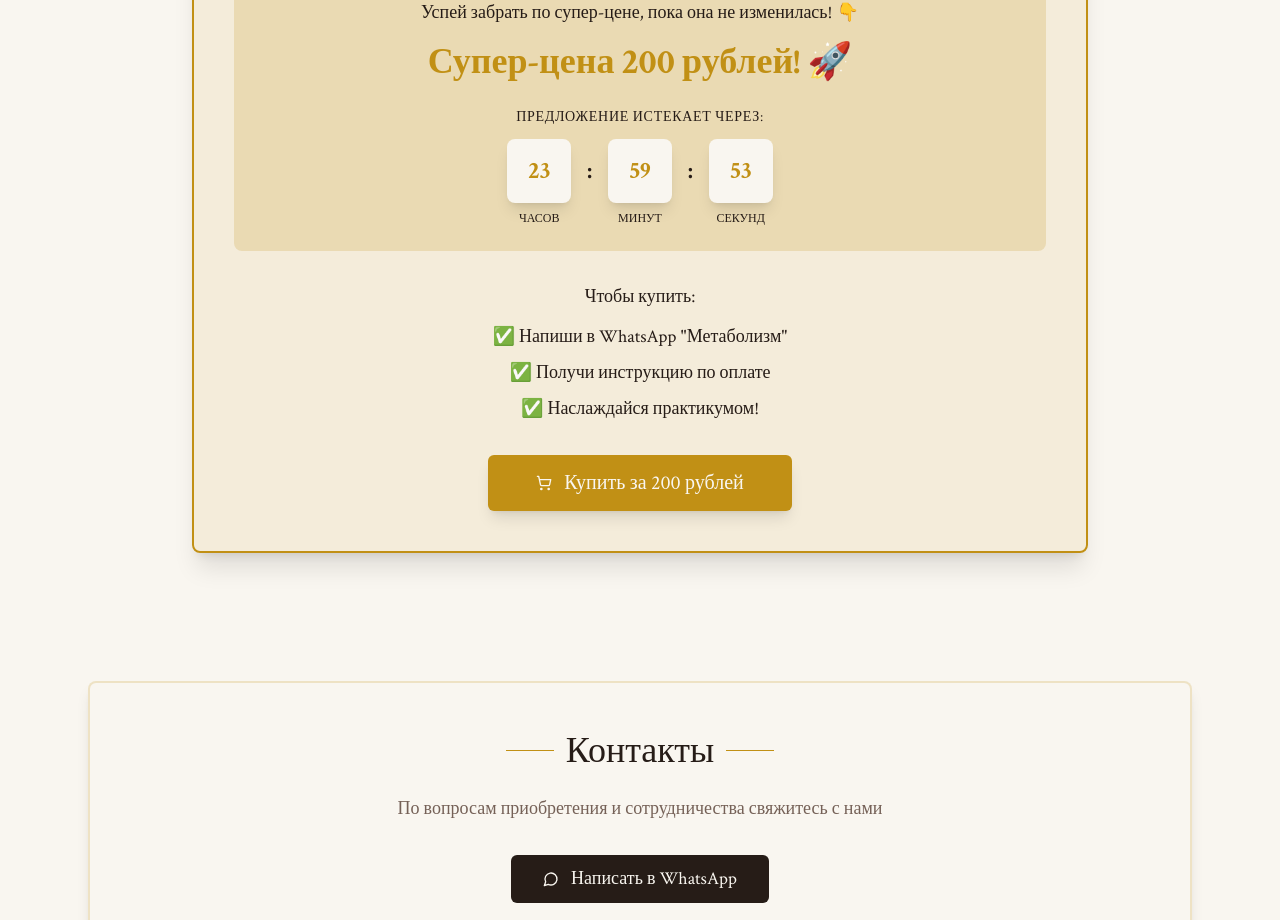
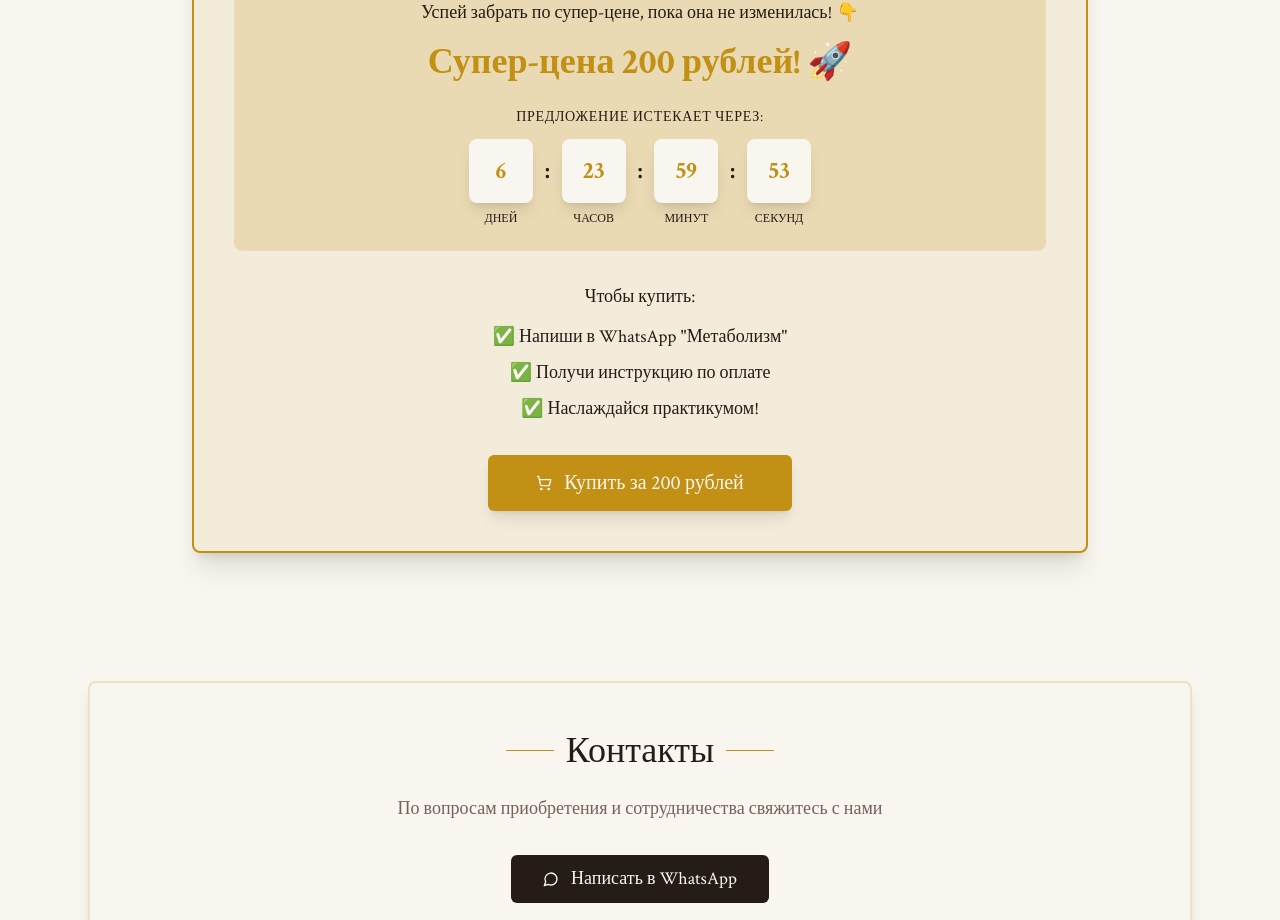
Before and after one commit to pr-poehali-dev/metabolism-book-presentation, a React (Vite) app: page / in a window 1280 px wide. Shown: the part 4448-5368 px from the top of the page. Built offline with nearby package versions, Linux system fonts and the light colour scheme.

Commit message:
Изменить таймер на 7 дней

```diff
--- a/src/pages/Index.tsx
+++ b/src/pages/Index.tsx
@@ -5,6 +5,7 @@ import { useState, useEffect } from "react";
 
 const Index = () => {
   const [timeLeft, setTimeLeft] = useState({
+    days: 6,
     hours: 23,
     minutes: 59,
     seconds: 59
@@ -18,9 +19,11 @@ const Index = () => {
         } else if (prev.minutes > 0) {
           return { ...prev, minutes: prev.minutes - 1, seconds: 59 };
         } else if (prev.hours > 0) {
-          return { hours: prev.hours - 1, minutes: 59, seconds: 59 };
+          return { ...prev, hours: prev.hours - 1, minutes: 59, seconds: 59 };
+        } else if (prev.days > 0) {
+          return { days: prev.days - 1, hours: 23, minutes: 59, seconds: 59 };
         }
-        return { hours: 23, minutes: 59, seconds: 59 };
+        return { days: 6, hours: 23, minutes: 59, seconds: 59 };
       });
     }, 1000);
 
@@ -267,7 +270,14 @@ const Index = () => {
 
                   <div className="mt-6">
                     <p className="mb-3 text-sm font-medium uppercase tracking-wider">Предложение истекает через:</p>
-                    <div className="flex justify-center gap-4">
+                    <div className="flex justify-center gap-3">
+                      <div className="flex flex-col items-center">
+                        <div className="flex h-16 w-16 items-center justify-center rounded-lg bg-background text-2xl font-bold text-accent shadow-lg">
+                          {timeLeft.days}
+                        </div>
+                        <span className="mt-2 text-xs uppercase">Дней</span>
+                      </div>
+                      <div className="flex items-center pb-6 text-2xl font-bold">:</div>
                       <div className="flex flex-col items-center">
                         <div className="flex h-16 w-16 items-center justify-center rounded-lg bg-background text-2xl font-bold text-accent shadow-lg">
                           {String(timeLeft.hours).padStart(2, '0')}
```
